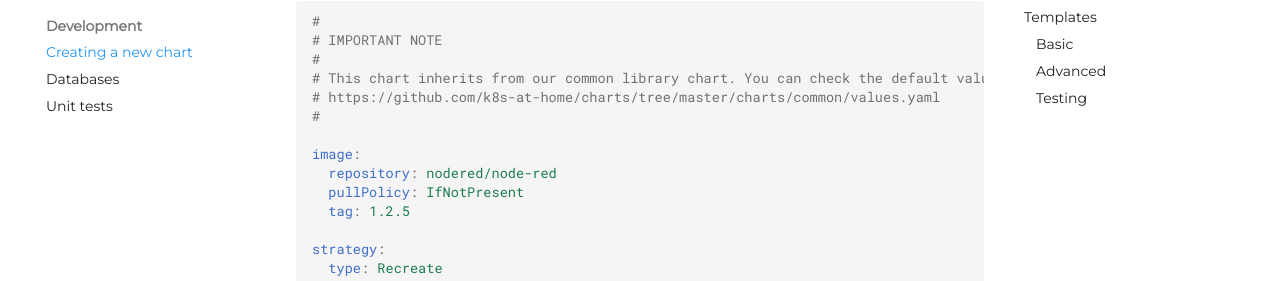
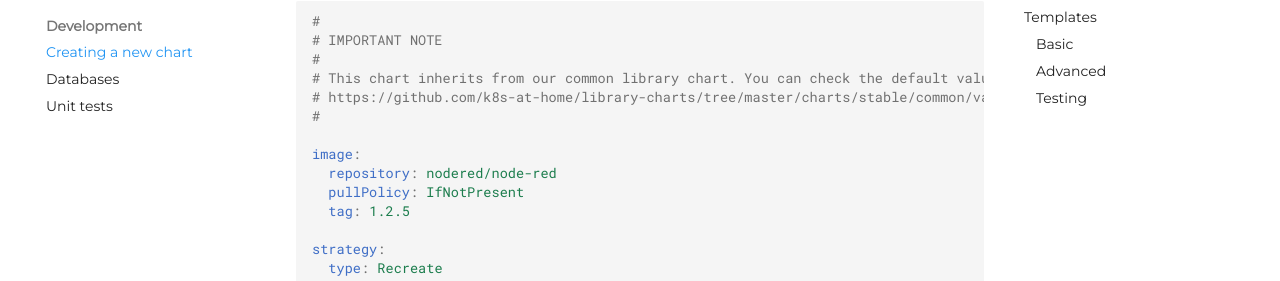
Before and after one commit to nicholaswilde/docs, an MkDocs documentation site: the page built from docs/our-helm-charts/development/creating-a-new-chart.md, in a window 1280 px wide and 900 px high, scrolled down 1021 px. Shown: the part 172-453 px from the top of the window. Built offline with MkDocs 1.6.1 and Material for MkDocs 9.7.7, drawn with Linux system fonts in a browser that asks for light colours; comment, search, counter and statistics services are not loaded; some of the changed lines change nothing that is shown.

Commit message:
Fix broken links

````diff
--- a/docs/our-helm-charts/development/creating-a-new-chart.md
+++ b/docs/our-helm-charts/development/creating-a-new-chart.md
@@ -27,8 +27,8 @@
 ```
 
 Second, be sure to checkout the many charts that already use this like
-[qBittorrent](https://github.com/k8s-at-home/charts/tree/master/charts/qbittorrent),
-[node-red](https://github.com/k8s-at-home/charts/tree/master/charts/node-red)
+[qBittorrent](https://github.com/k8s-at-home/charts/tree/master/charts/stable/qbittorrent),
+[node-red](https://github.com/k8s-at-home/charts/tree/master/charts/stable/node-red)
 or the many others in this repository.
 
 Include this chart as a dependency in your `Chart.yaml` e.g.
@@ -53,7 +53,7 @@
 # IMPORTANT NOTE
 #
 # This chart inherits from our common library chart. You can check the default values/options here:
-# https://github.com/k8s-at-home/charts/tree/master/charts/common/values.yaml
+# https://github.com/k8s-at-home/library-charts/tree/master/charts/stable/common/values.yaml
 #
 
 image:
@@ -178,4 +178,4 @@
 task chart:ct-lint CHART=chart_name
 ```
 
-[zigbee2mqtt]: https://github.com/k8s-at-home/charts/tree/master/charts/zigbee2mqtt
+[zigbee2mqtt]: https://github.com/k8s-at-home/charts/tree/master/charts/stable/zigbee2mqtt
````
